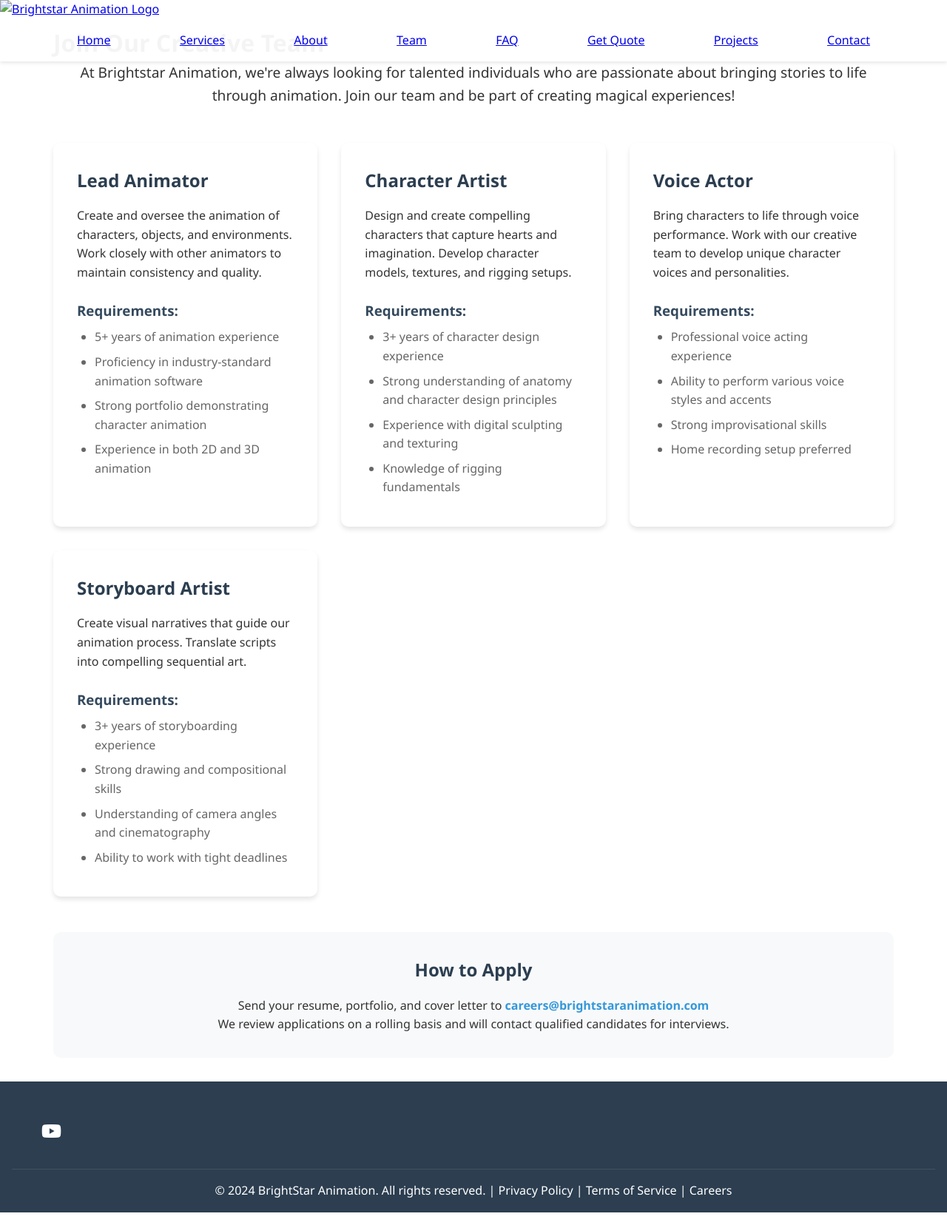
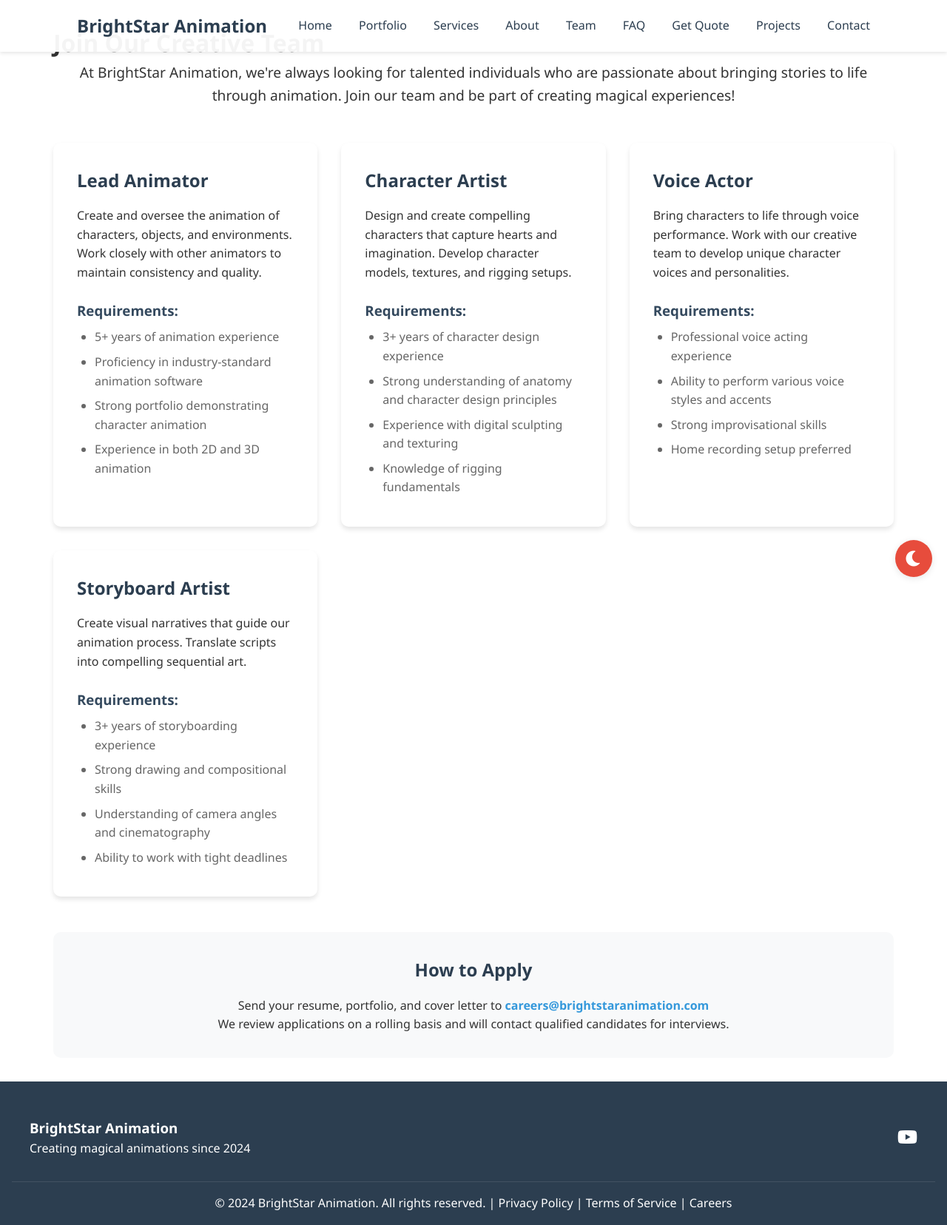
Before and after one commit to DWinchester231/brightstar-animation, a plain HTML site: page careers.html in a window 1280 px wide. Shown: the whole page at 74% size. Drawn offline with Linux system fonts and the light colour scheme.

Commit message:
Update careers page header and footer to match site style

```diff
--- a/careers.html
+++ b/careers.html
@@ -3,20 +3,19 @@
 <head>
     <meta charset="UTF-8">
     <meta name="viewport" content="width=device-width, initial-scale=1.0">
-    <title>Careers - Brightstar Animation</title>
+    <title>Careers - BrightStar Animation</title>
     <link rel="stylesheet" href="styles.css">
     <link rel="stylesheet" href="https://cdnjs.cloudflare.com/ajax/libs/font-awesome/6.0.0/css/all.min.css">
 </head>
 <body>
     <header>
-        <div class="header">
+        <nav>
             <div class="logo">
-                <a href="index.html">
-                    <img src="images/logo.png" alt="Brightstar Animation Logo">
-                </a>
+                <h1>BrightStar Animation</h1>
             </div>
-            <nav>
+            <div class="nav-links">
                 <a href="index.html">Home</a>
+                <a href="index.html#portfolio">Portfolio</a>
                 <a href="index.html#services">Services</a>
                 <a href="index.html#about">About</a>
                 <a href="team.html">Team</a>
@@ -24,13 +23,16 @@
                 <a href="quote.html">Get Quote</a>
                 <a href="projects.html">Projects</a>
                 <a href="index.html#contact">Contact</a>
-            </nav>
-        </div>
+            </div>
+            <div class="menu-toggle">
+                <i class="fas fa-bars"></i>
+            </div>
+        </nav>
     </header>
 
     <main class="careers-container">
         <h1>Join Our Creative Team</h1>
-        <p class="careers-intro">At Brightstar Animation, we're always looking for talented individuals who are passionate about bringing stories to life through animation. Join our team and be part of creating magical experiences!</p>
+        <p class="careers-intro">At BrightStar Animation, we're always looking for talented individuals who are passionate about bringing stories to life through animation. Join our team and be part of creating magical experiences!</p>
 
         <div class="job-listings">
             <div class="job-card">
@@ -91,6 +93,10 @@
 
     <footer>
         <div class="footer-content">
+            <div class="footer-info">
+                <h3>BrightStar Animation</h3>
+                <p>Creating magical animations since 2024</p>
+            </div>
             <div class="social-links">
                 <a href="https://youtube.com/@BrightStarAnimation" target="_blank"><i class="fab fa-youtube"></i></a>
             </div>
@@ -99,5 +105,9 @@
             <p>&copy; 2024 BrightStar Animation. All rights reserved. | <a href="privacy.html">Privacy Policy</a> | <a href="terms.html">Terms of Service</a> | <a href="careers.html">Careers</a></p>
         </div>
     </footer>
+
+    <script src="js/theme.js"></script>
+    <script src="js/loading.js"></script>
+    <script src="script.js"></script>
 </body>
 </html>
```
